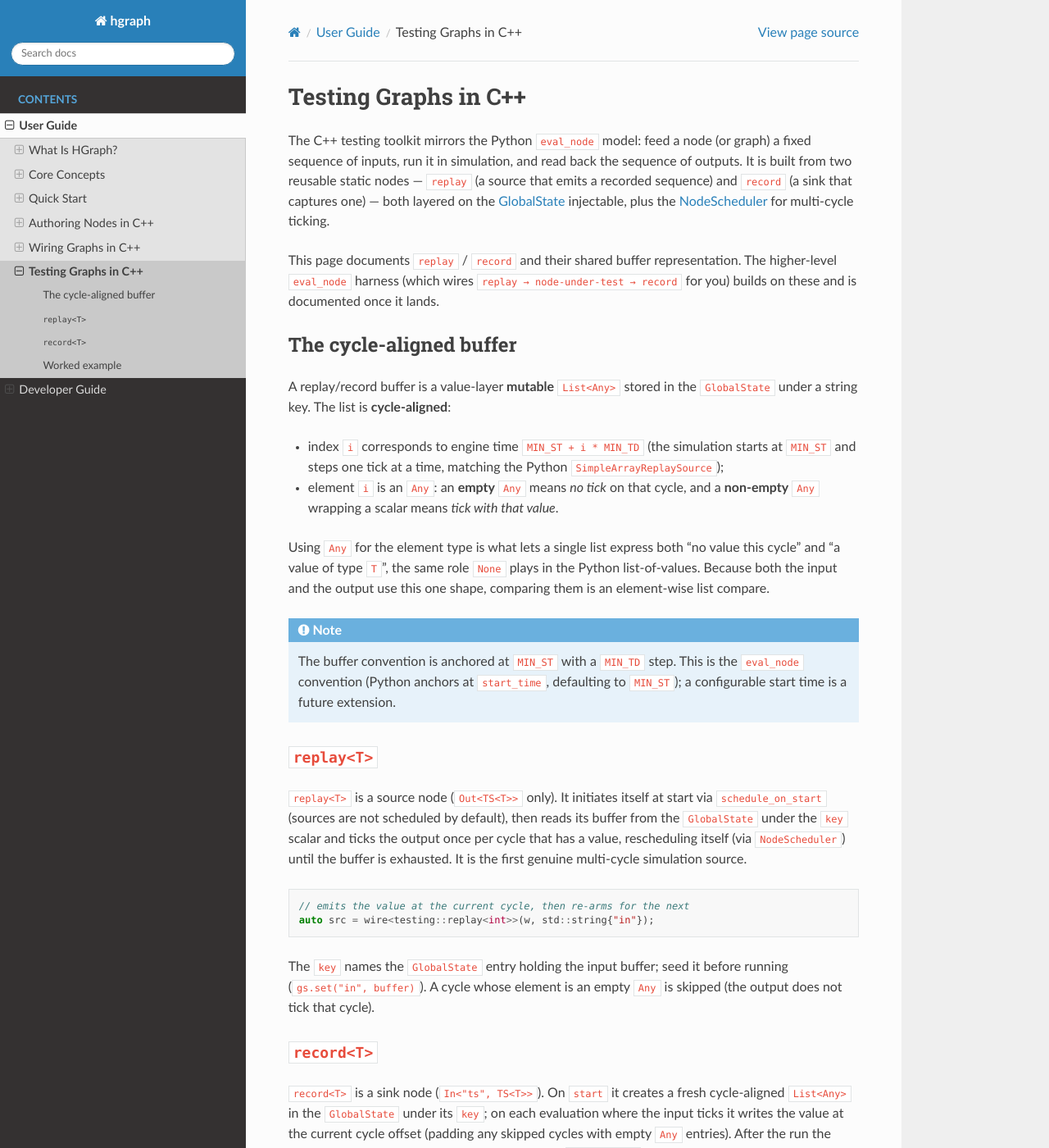
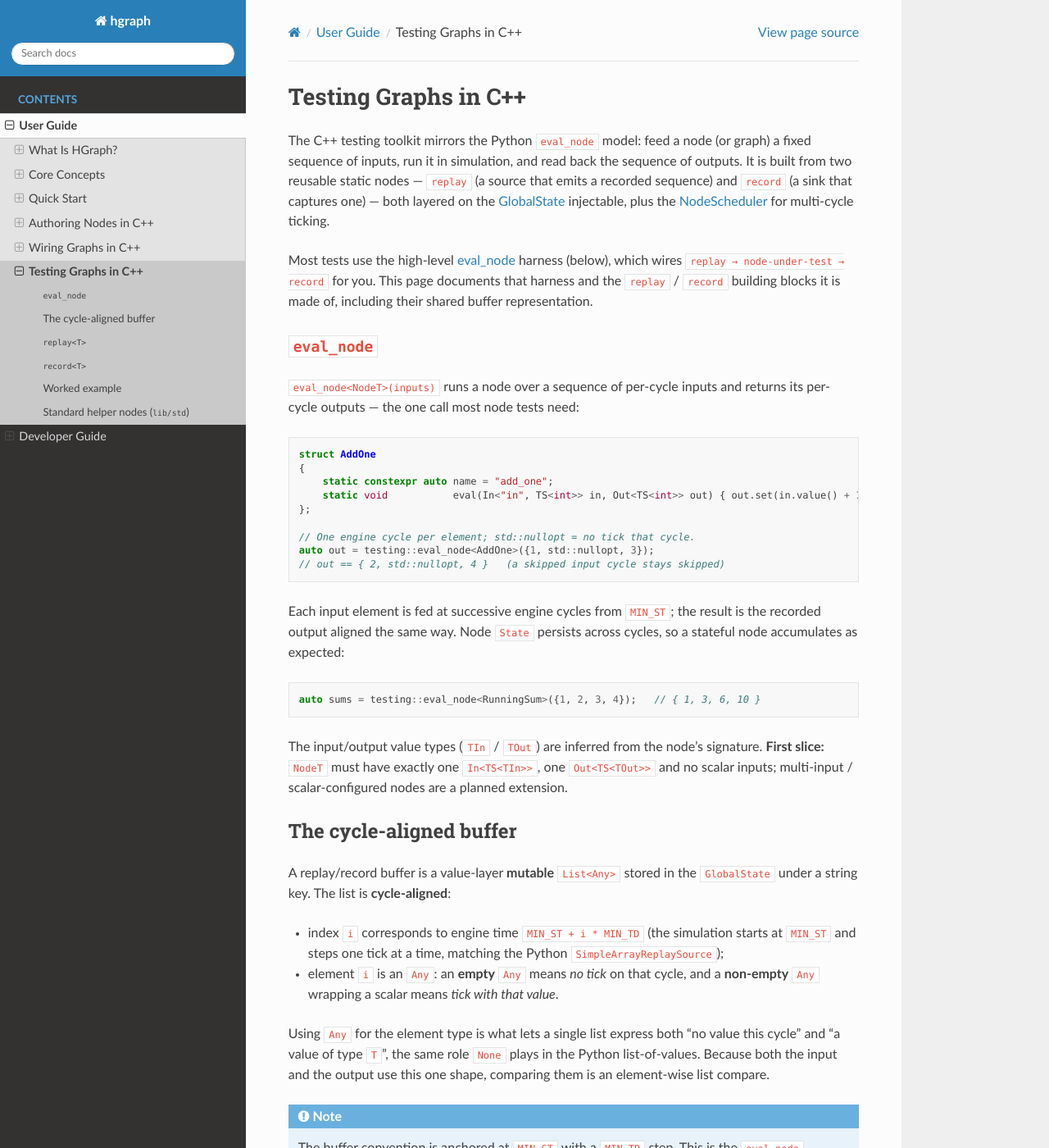
Before and after one commit to hhenson/hg_cpp, a Sphinx documentation site: the page built from docs/source/user_guide/testing_graphs_cpp.rst, in a window 1280 px wide and 1400 px high. Shown: the whole window at 82% size. Built offline with Sphinx 7.4.7 and the Read the Docs theme 3.1.0, drawn with Linux system fonts in a browser that asks for light colours; some of the changed text lies outside the part shown.

Commit message:
Add initial pass at eval_node.1

```diff
--- a/docs/source/user_guide/testing_graphs_cpp.rst
+++ b/docs/source/user_guide/testing_graphs_cpp.rst
@@ -8,10 +8,43 @@ source that emits a recorded sequence) and ``record`` (a sink that captures one)
 — both layered on the :doc:`GlobalState <authoring_nodes_cpp>` injectable, plus
 the :doc:`NodeScheduler <authoring_nodes_cpp>` for multi-cycle ticking.
 
-This page documents ``replay`` / ``record`` and their shared buffer
-representation. The higher-level ``eval_node`` harness (which wires
-``replay → node-under-test → record`` for you) builds on these and is documented
-once it lands.
+Most tests use the high-level :ref:`eval_node <eval-node>` harness (below), which
+wires ``replay → node-under-test → record`` for you. This page documents that
+harness and the ``replay`` / ``record`` building blocks it is made of, including
+their shared buffer representation.
+
+.. _eval-node:
+
+``eval_node``
+-------------
+
+``eval_node<NodeT>(inputs)`` runs a node over a sequence of per-cycle inputs and
+returns its per-cycle outputs — the one call most node tests need:
+
+.. code-block:: cpp
+
+   struct AddOne
+   {
+       static constexpr auto name = "add_one";
+       static void           eval(In<"in", TS<int>> in, Out<TS<int>> out) { out.set(in.value() + 1); }
+   };
+
+   // One engine cycle per element; std::nullopt = no tick that cycle.
+   auto out = testing::eval_node<AddOne>({1, std::nullopt, 3});
+   // out == { 2, std::nullopt, 4 }   (a skipped input cycle stays skipped)
+
+Each input element is fed at successive engine cycles from ``MIN_ST``; the result
+is the recorded output aligned the same way. Node ``State`` persists across cycles,
+so a stateful node accumulates as expected:
+
+.. code-block:: cpp
+
+   auto sums = testing::eval_node<RunningSum>({1, 2, 3, 4});   // { 1, 3, 6, 10 }
+
+The input/output value types (``TIn`` / ``TOut``) are inferred from the node's
+signature. **First slice:** ``NodeT`` must have exactly one ``In<TS<TIn>>``, one
+``Out<TS<TOut>>`` and no scalar inputs; multi-input / scalar-configured nodes are a
+planned extension.
 
 The cycle-aligned buffer
 ------------------------
@@ -101,3 +134,22 @@ Wiring ``replay → add_one → record`` and reading the result back:
 ``set_replay_values`` / ``get_recorded_values`` are convenience helpers that build
 a cycle-aligned ``List<Any>`` from a ``std::vector<std::optional<T>>`` and read one
 back, so tests deal in ordinary C++ vectors rather than value-layer containers.
+
+Standard helper nodes (``lib/std``)
+-----------------------------------
+
+A small set of reusable nodes lives in ``<hgraph/lib/std/std_nodes.h>`` (namespace
+``hgraph::stdlib``) — the building blocks graphs and tests reach for most:
+
+* ``const_<T>`` — a constant source: emits its ``value`` scalar once at start
+  (named with a trailing underscore because ``const`` is a C++ keyword; the Python
+  operator is ``const``).
+* ``debug_print<T>`` — a sink that prints ``label: value`` on each tick (a
+  diagnostic aid; ``T`` must be ``fmt``-formattable).
+* ``null_sink<T>`` — a sink that consumes its input and does nothing (gives a graph
+  a terminal sink without side effects).
+
+.. code-block:: cpp
+
+   auto c = wire<stdlib::const_<int>>(w, 7);        // source emitting 7 at start
+   wire<stdlib::debug_print<int>>(w, c, "value");   // prints "value: 7"
```
Also changed, not shown: CLAUDE.md (+13 -6 lines), 6 other files.
